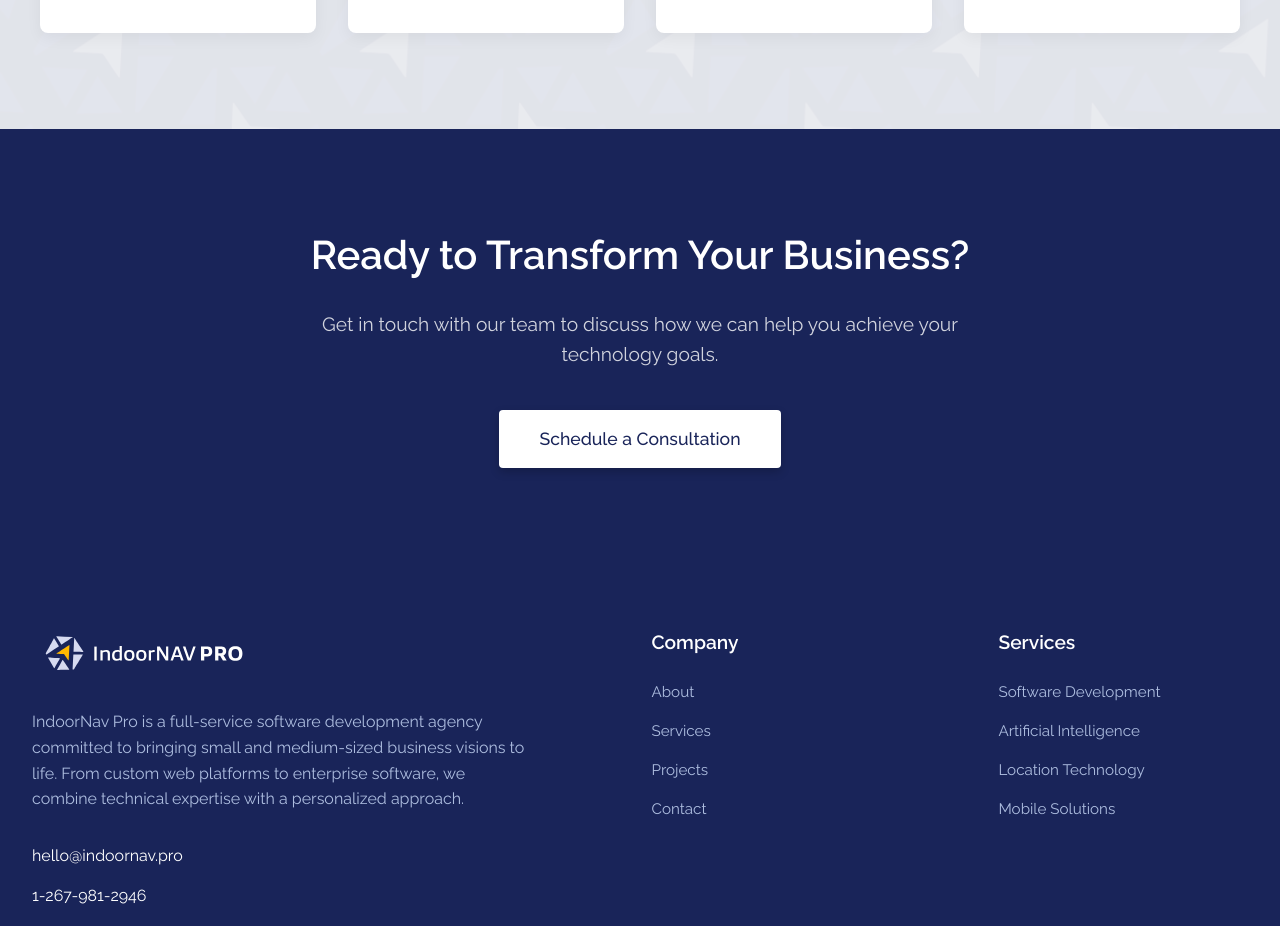
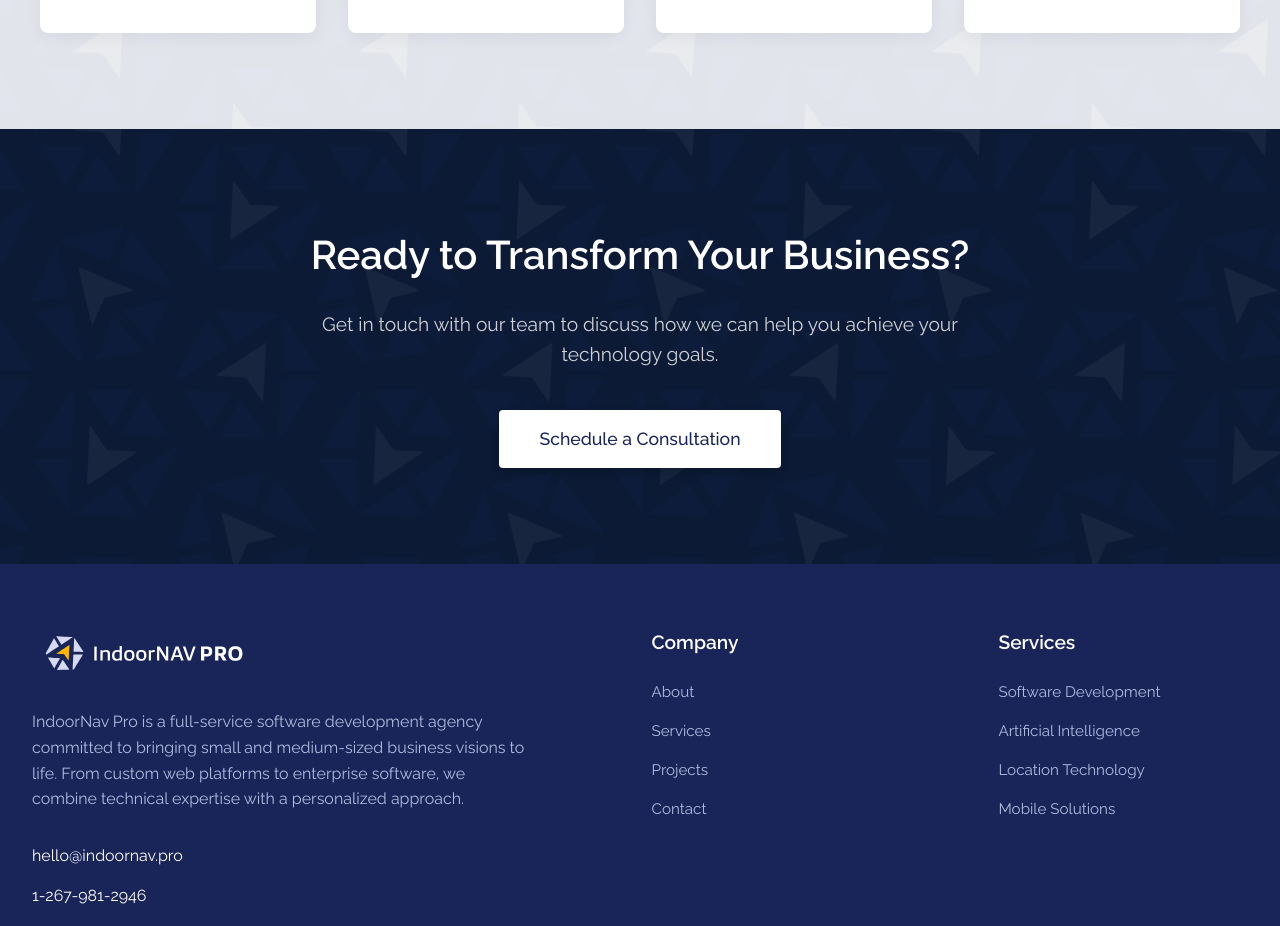
Before and after one commit to seanb1526/IndoorNavPro.com, a React (Vite) app: page /services in a window 1280 px wide. Shown: the part 3600-4526 px from the top of the page. Built offline with nearby package versions, Linux system fonts and the light colour scheme.

Commit message:
Fixing background pattern

```diff
--- a/src/components/Navbar.jsx
+++ b/src/components/Navbar.jsx
@@ -83,7 +83,7 @@ function Navbar() {
       </div>
 
       <div style={contactContainerStyle}>
-        <a href="/#contact" style={contactLinkStyle}>Contact</a>
+        <a href="/contact" style={contactLinkStyle}>Contact</a>
       </div>
     </nav>
   );
--- a/src/pages/ServicesPage.jsx
+++ b/src/pages/ServicesPage.jsx
@@ -255,9 +255,29 @@ function ServicesPage() {
   // CTA section styles
   const ctaSectionStyle = {
     padding: '6rem 2rem',
-    backgroundColor: '#192459',
+    backgroundColor: '#0a192f', // Changed from #192459 to #0a192f to match landing page
     textAlign: 'center',
-    color: '#fff'
+    color: '#fff',
+    backgroundImage: `url(${navproPattern})`,
+    backgroundSize: 'cover',
+    backgroundPosition: 'center',
+    backgroundRepeat: 'no-repeat',
+    position: 'relative'
+  };
+
+  const ctaOverlayStyle = {
+    position: 'absolute',
+    top: 0,
+    left: 0,
+    right: 0,
+    bottom: 0,
+    backgroundColor: 'rgba(10, 25, 47, 0.85)', // Changed to match landing page's overlay
+    zIndex: 1
+  };
+
+  const ctaContentStyle = {
+    position: 'relative',
+    zIndex: 2
   };
 
   const ctaTitleStyle = {
@@ -458,6 +478,8 @@ function ServicesPage() {
 
       {/* CTA Section */}
       <section style={ctaSectionStyle}>
+        <div style={ctaOverlayStyle}></div>
+        <div style={ctaContentStyle}>
           <h2 style={ctaTitleStyle}>Ready to Transform Your Business?</h2>
           <p style={ctaDescriptionStyle}>
             Get in touch with our team to discuss how we can help you achieve your technology goals.
@@ -465,6 +487,7 @@ function ServicesPage() {
           <Link to="/contact" style={ctaButtonStyle}>
             Schedule a Consultation
           </Link>
+        </div>
       </section>
     </div>
   );
```
Lines whose indentation alone changed are shown as unchanged.
